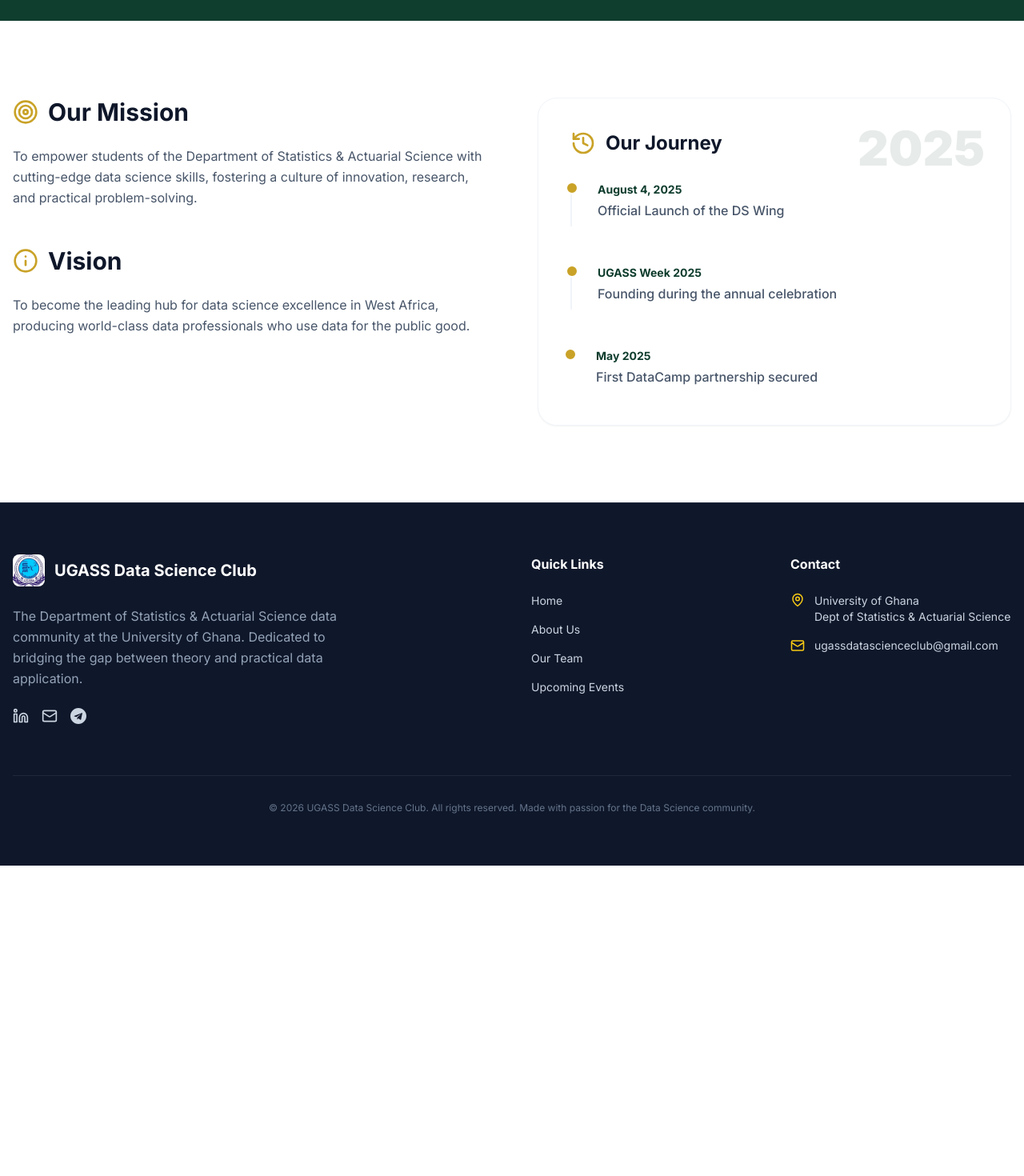
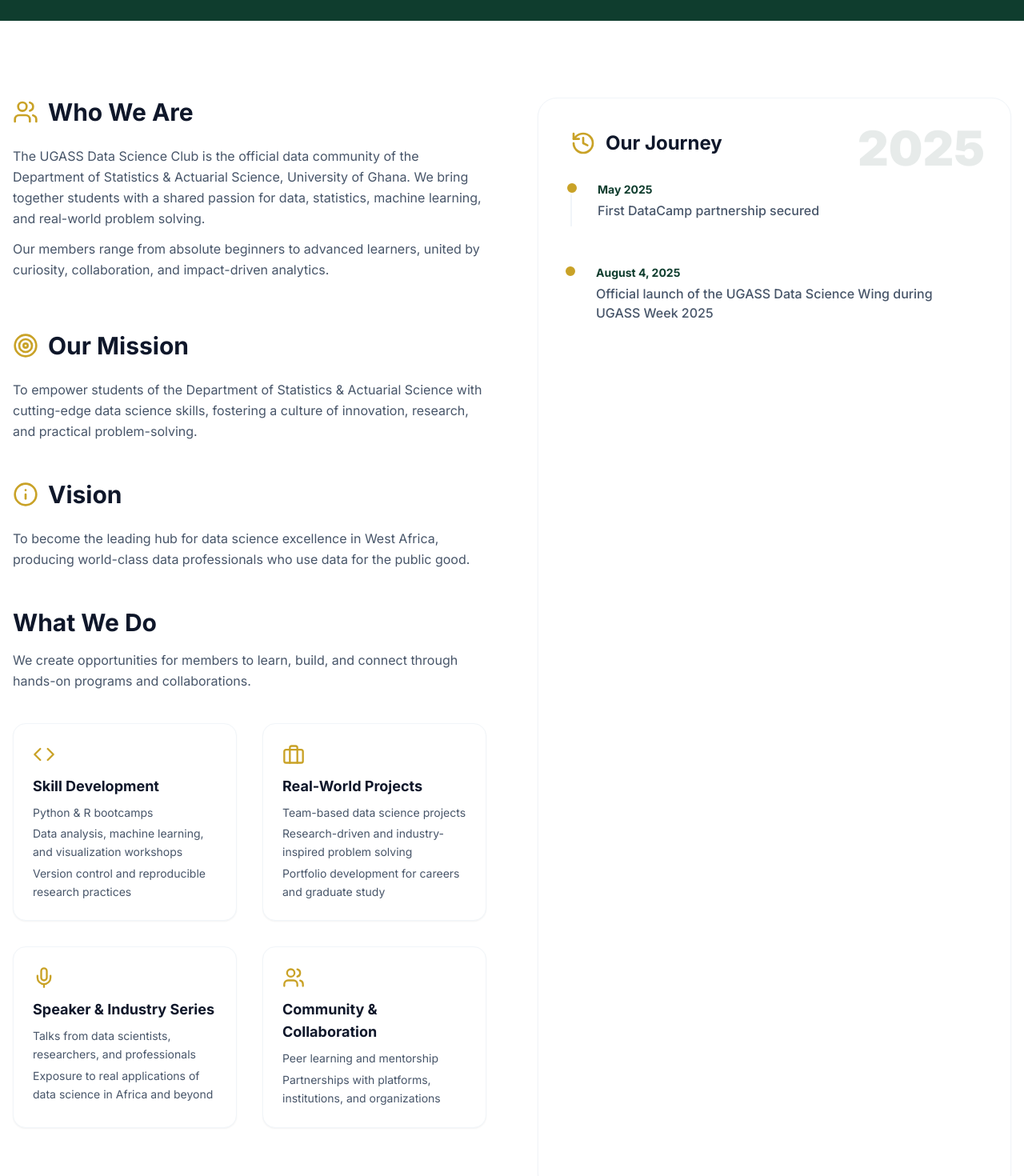
Before and after one commit to bismark-bakomora/ugass-ds-wing-website, a React (Vite) app: page /about in a window 1280 px wide. Shown: the part 360-1830 px from the top of the page at 80% size. Before the commit the page ends 1442 px from the top, so only its background shows below. Built offline with nearby package versions, Linux system fonts and the light colour scheme.

Commit message:
updated countdown timer for the bootcamp and now users can register on the website

```diff
--- a/src/data/constants.ts
+++ b/src/data/constants.ts
@@ -101,12 +101,12 @@ export const PROGRAMS: Program[] = [
 export const EVENTS: Event[] = [
   {
     title: 'Machine Learning Bootcamp',
-    date: 'June 12, 2025',
-    time: '9:00 AM - 5:00 PM',
-    location: 'UGASS Computer Lab',
-    description: 'Intensive 3-day bootcamp covering everything from Exploratory Data Analysis to advanced Predictive Modeling.',
+    date: 'January 28, 2026',
+    time: '8:00 PM - 9:00 PM',
+    location: 'Online via Teams',
+    description: 'Intensive 6-weeks bootcamp covering everything from Exploratory Data Analysis to advanced Predictive Modeling.',
     status: 'upcoming',
-    targetDate: '2025-06-12T09:00:00',
+    targetDate: '2026-01-28T20:00:00',
     type: 'Workshop',
     color: 'bg-green-700'
   },
--- a/src/pages/AboutUsPage.tsx
+++ b/src/pages/AboutUsPage.tsx
@@ -1,8 +1,17 @@
 import React from 'react';
-import { Target, Info, History } from 'lucide-react';
+import {
+  Target,
+  Info,
+  History,
+  Users,
+  Code,
+  Briefcase,
+  Mic
+} from 'lucide-react';
 
 const AboutUsPage: React.FC = () => (
   <div className="animate-in slide-in-from-bottom">
+    {/* Hero */}
     <section className="py-24 bg-ugass-green text-white relative">
       <div className="max-w-4xl mx-auto px-4 text-center">
         <h1 className="text-5xl font-extrabold mb-8">Bridging Theory & Data</h1>
@@ -12,40 +21,120 @@ const AboutUsPage: React.FC = () => (
       </div>
     </section>
 
+    {/* Main Content */}
     <section className="py-24 max-w-7xl mx-auto px-4 grid md:grid-cols-2 gap-16">
+      {/* Left Column */}
       <div>
+        {/* Who We Are */}
+        <div className="flex items-center gap-3 mb-6">
+          <Users className="text-ugass-gold" size={32} />
+          <h2 className="text-3xl font-bold">Who We Are</h2>
+        </div>
+        <p className="text-slate-600 leading-relaxed mb-3">
+          The UGASS Data Science Club is the official data community of the
+          Department of Statistics & Actuarial Science, University of Ghana.
+          We bring together students with a shared passion for data, statistics,
+          machine learning, and real-world problem solving.
+        </p>
+        <p className="text-slate-600 leading-relaxed mb-16">
+          Our members range from absolute beginners to advanced learners,
+          united by curiosity, collaboration, and impact-driven analytics.
+        </p>
+
+        {/* Mission */}
         <div className="flex items-center gap-3 mb-6">
           <Target className="text-ugass-gold" size={32} />
           <h2 className="text-3xl font-bold">Our Mission</h2>
         </div>
         <p className="text-slate-600 leading-relaxed mb-12">
-          To empower students of the Department of Statistics & Actuarial Science with cutting-edge data science skills, fostering a culture of innovation, research, and practical problem-solving.
+          To empower students of the Department of Statistics & Actuarial Science
+          with cutting-edge data science skills, fostering a culture of innovation,
+          research, and practical problem-solving.
         </p>
 
+        {/* Vision */}
         <div className="flex items-center gap-3 mb-6">
           <Info className="text-ugass-gold" size={32} />
           <h2 className="text-3xl font-bold">Vision</h2>
         </div>
         <p className="text-slate-600 leading-relaxed mb-12">
-          To become the leading hub for data science excellence in West Africa, producing world-class data professionals who use data for the public good.
+          To become the leading hub for data science excellence in West Africa,
+          producing world-class data professionals who use data for the public good.
         </p>
+
+        {/* What We Do */}
+        <div className="mb-20">
+          <h2 className="text-3xl font-bold mb-4">What We Do</h2>
+          <p className="text-slate-600 leading-relaxed mb-10">
+            We create opportunities for members to learn, build, and connect
+            through hands-on programs and collaborations.
+          </p>
+
+          <div className="grid sm:grid-cols-2 gap-8">
+            <div className="bg-white p-6 rounded-2xl border border-slate-100 shadow-sm">
+              <Code className="text-ugass-gold mb-3" size={28} />
+              <h3 className="font-bold text-lg mb-2">Skill Development</h3>
+              <ul className="text-slate-600 text-sm space-y-1 leading-relaxed">
+                <li>Python & R bootcamps</li>
+                <li>Data analysis, machine learning, and visualization workshops</li>
+                <li>Version control and reproducible research practices</li>
+              </ul>
+            </div>
+
+            <div className="bg-white p-6 rounded-2xl border border-slate-100 shadow-sm">
+              <Briefcase className="text-ugass-gold mb-3" size={28} />
+              <h3 className="font-bold text-lg mb-2">Real-World Projects</h3>
+              <ul className="text-slate-600 text-sm space-y-1 leading-relaxed">
+                <li>Team-based data science projects</li>
+                <li>Research-driven and industry-inspired problem solving</li>
+                <li>Portfolio development for careers and graduate study</li>
+              </ul>
+            </div>
+
+            <div className="bg-white p-6 rounded-2xl border border-slate-100 shadow-sm">
+              <Mic className="text-ugass-gold mb-3" size={28} />
+              <h3 className="font-bold text-lg mb-2">Speaker & Industry Series</h3>
+              <ul className="text-slate-600 text-sm space-y-1 leading-relaxed">
+                <li>Talks from data scientists, researchers, and professionals</li>
+                <li>Exposure to real applications of data science in Africa and beyond</li>
+              </ul>
+            </div>
+
+            <div className="bg-white p-6 rounded-2xl border border-slate-100 shadow-sm">
+              <Users className="text-ugass-gold mb-3" size={28} />
+              <h3 className="font-bold text-lg mb-2">Community & Collaboration</h3>
+              <ul className="text-slate-600 text-sm space-y-1 leading-relaxed">
+                <li>Peer learning and mentorship</li>
+                <li>Partnerships with platforms, institutions, and organizations</li>
+              </ul>
+            </div>
+          </div>
+        </div>
       </div>
 
+      {/* Right Column – Journey */}
       <div className="bg-white p-10 rounded-3xl shadow-sm border border-slate-100 relative overflow-hidden">
-        <div className="absolute top-0 right-0 p-8 text-ugass-green/10 font-black text-6xl">2025</div>
+        <div className="absolute top-0 right-0 p-8 text-ugass-green/10 font-black text-6xl">
+          2025
+        </div>
         <div className="flex items-center gap-3 mb-8">
           <History className="text-ugass-gold" size={32} />
           <h2 className="text-2xl font-bold">Our Journey</h2>
         </div>
+
         <div className="space-y-12">
           {[
-            { date: 'August 4, 2025', event: 'Official Launch of the DS Wing' },
-            { date: 'UGASS Week 2025', event: 'Founding during the annual celebration' },
-            { date: 'May 2025', event: 'First DataCamp partnership secured' }
+            { date: 'May 2025', event: 'First DataCamp partnership secured' },
+            { date: 'August 4, 2025', event: 'Official launch of the UGASS Data Science Wing during UGASS Week 2025' },
           ].map((item, i) => (
-            <div key={i} className="relative pl-8 border-l-2 border-slate-100 last:border-0 pb-2">
-              <div className="absolute -left-2 top-0 w-4 h-4 rounded-full bg-ugass-gold border-2 border-white"></div>
-              <div className="text-sm font-bold text-ugass-green mb-1">{item.date}</div>
+            <div
+              key={i}
+              className="relative pl-8 border-l-2 border-slate-100 last:border-0 pb-2"
+            >
+              <div className="absolute -left-2 top-0 w-4 h-4 rounded-full bg-ugass-gold border-2 border-white" />
+              <div className="text-sm font-bold text-ugass-green mb-1">
+                {item.date}
+              </div>
               <div className="text-slate-600 font-medium">{item.event}</div>
             </div>
           ))}
--- a/src/pages/HomePage.tsx
+++ b/src/pages/HomePage.tsx
@@ -70,9 +70,9 @@ const HomePage: React.FC = () => {
       <section className="bg-white py-12 border-b border-slate-100">
         <div className="max-w-7xl mx-auto px-4 grid grid-cols-2 md:grid-cols-4 gap-8">
           {[
-            { Icon: Users, label: 'Active Members', value: '500+' },
-            { Icon: BookOpen, label: 'Workshops', value: '10+' },
-            { Icon: Award, label: 'Partners', value: '5+' },
+            { Icon: Users, label: 'Active Members', value: '200+' },
+            { Icon: BookOpen, label: 'Hands-On Workshops', value: '10+' },
+            { Icon: Award, label: 'Academic & Industry Partners', value: '2+' },
             { Icon: Calendar, label: 'Major Events', value: '4' }
           ].map((stat, idx) => (
             <div key={idx} className="text-center flex flex-col items-center">
@@ -95,23 +95,23 @@ const HomePage: React.FC = () => {
           <div className="md:w-1/2">
             <div className="flex items-center gap-2 mb-4 text-ugass-gold">
               <Calendar size={18} />
-              <span className="font-semibold tracking-wide">June 12, 2025</span>
+              <span className="font-semibold tracking-wide">Feb 7th, 2026 - Mar 14th, 2026</span>
             </div>
-            <h2 className="text-3xl md:text-5xl font-bold mb-6">Machine Learning <br/>Bootcamp 2025</h2>
+            <h2 className="text-3xl md:text-5xl font-bold mb-6">Machine Learning <br/>Bootcamp 2026</h2>
             <p className="text-slate-400 mb-8 max-w-md">
-              Join our intensive 3-day bootcamp covering everything from Exploratory Data Analysis to advanced Predictive Modeling.
+              Join our intensive 6-weeks bootcamp covering everything from Exploratory Data Analysis to advanced Predictive Modeling.
             </p>
-            <Link
-              to="/events"
+            <a
+              href="https://forms.gle/DihfUAtBkz9wxHQo6"
               className="inline-block bg-ugass-green text-white px-10 py-4 rounded-xl font-bold hover:bg-green-800 transition-all"
             >
               Register Now
-            </Link>
+            </a>
           </div>
           <div className="md:w-1/2 flex justify-center">
             <div className="text-center">
               <div className="mb-4 text-slate-500 text-sm font-semibold uppercase tracking-widest">Time Remaining</div>
-              <CountdownTimer targetDate="2025-06-12T09:00:00" />
+              <CountdownTimer targetDate="2026-01-28T20:00:00" />
             </div>
           </div>
         </div>
```
